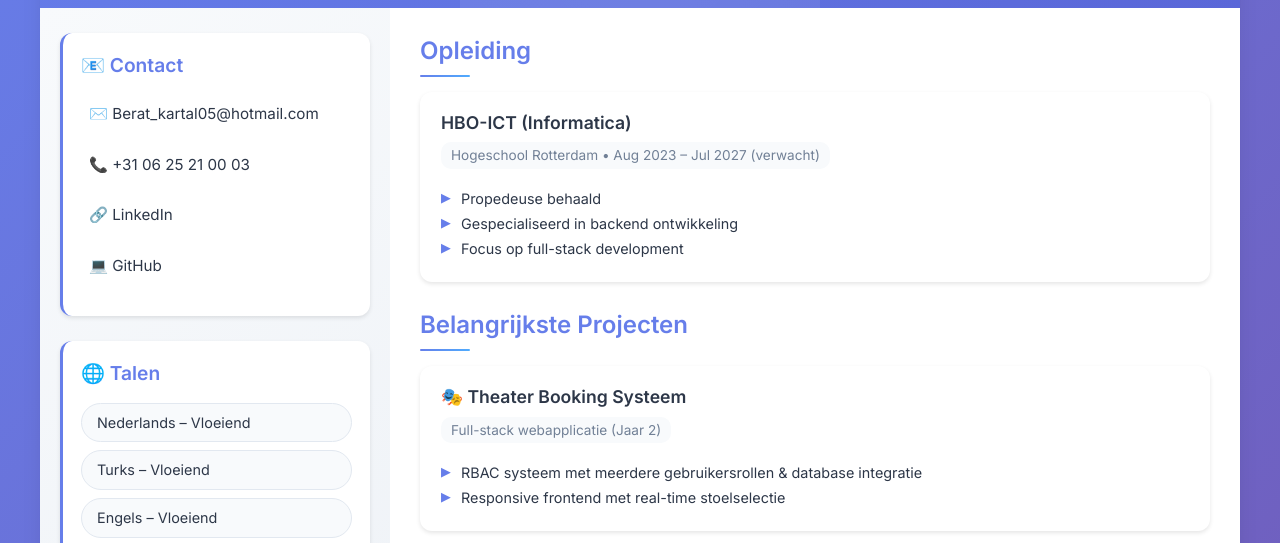
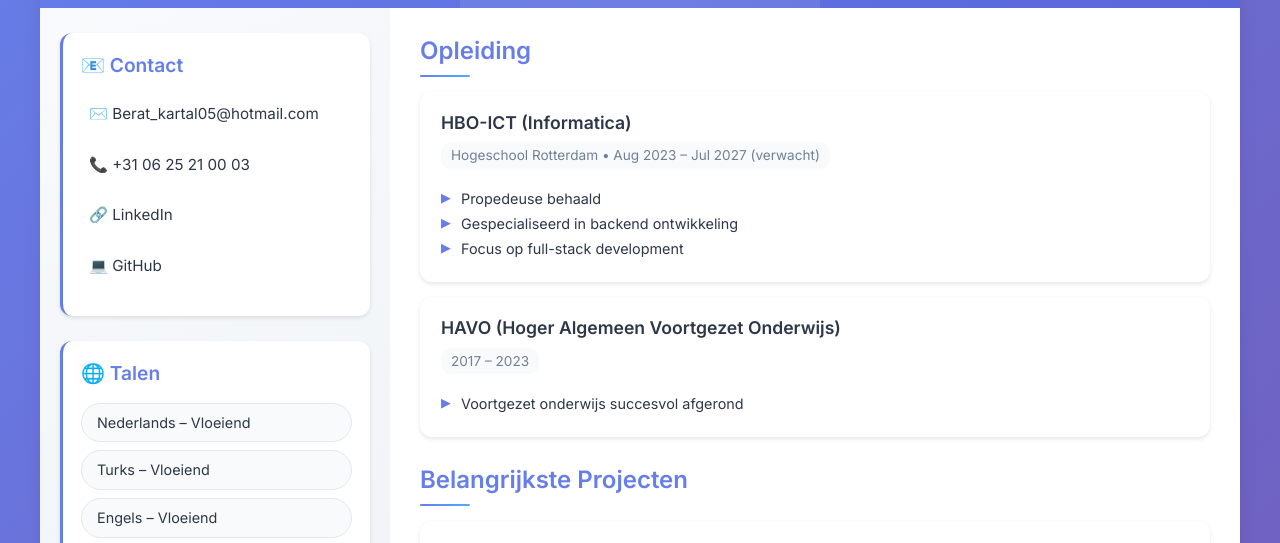
Before and after one commit to Beratoshh/berat-kartal-cv, a plain HTML site: page dutch.html in a window 1280 px wide. Shown: the part 192-735 px from the top of the page. Drawn offline with Linux system fonts and the light colour scheme.

Commit message:
Add HAVO education section

```diff
--- a/dutch.html
+++ b/dutch.html
@@ -672,6 +672,13 @@
             <li>Focus op full-stack development</li>
           </ul>
         </div>
+        <div class="item">
+          <h3>HAVO (Hoger Algemeen Voortgezet Onderwijs)</h3>
+          <span>2017 – 2023</span>
+          <ul>
+            <li>Voortgezet onderwijs succesvol afgerond</li>
+          </ul>
+        </div>
       </section>
 
       <section>
@@ -681,7 +688,7 @@
           <span>Full-stack webapplicatie (Jaar 2)</span>
           <ul>
             <li>RBAC systeem met meerdere gebruikersrollen & database integratie</li>
-            <li>Responsive frontend met real-time stoelselectie</li>
+            <li>Responsive frontend</li>
           </ul>
         </div>
         <div class="item">
```
Also changed, not shown: english.html (+8 -1 lines).
